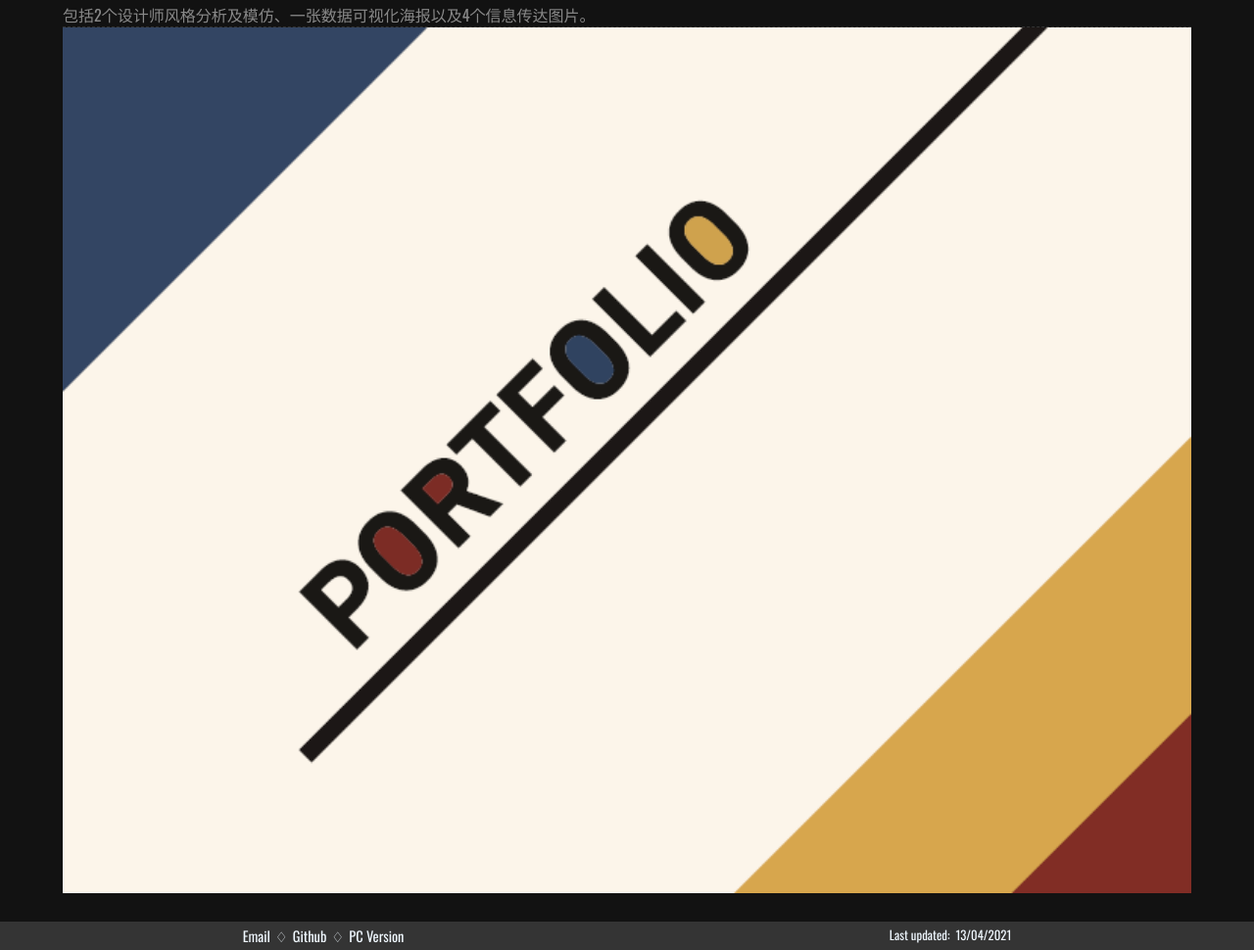
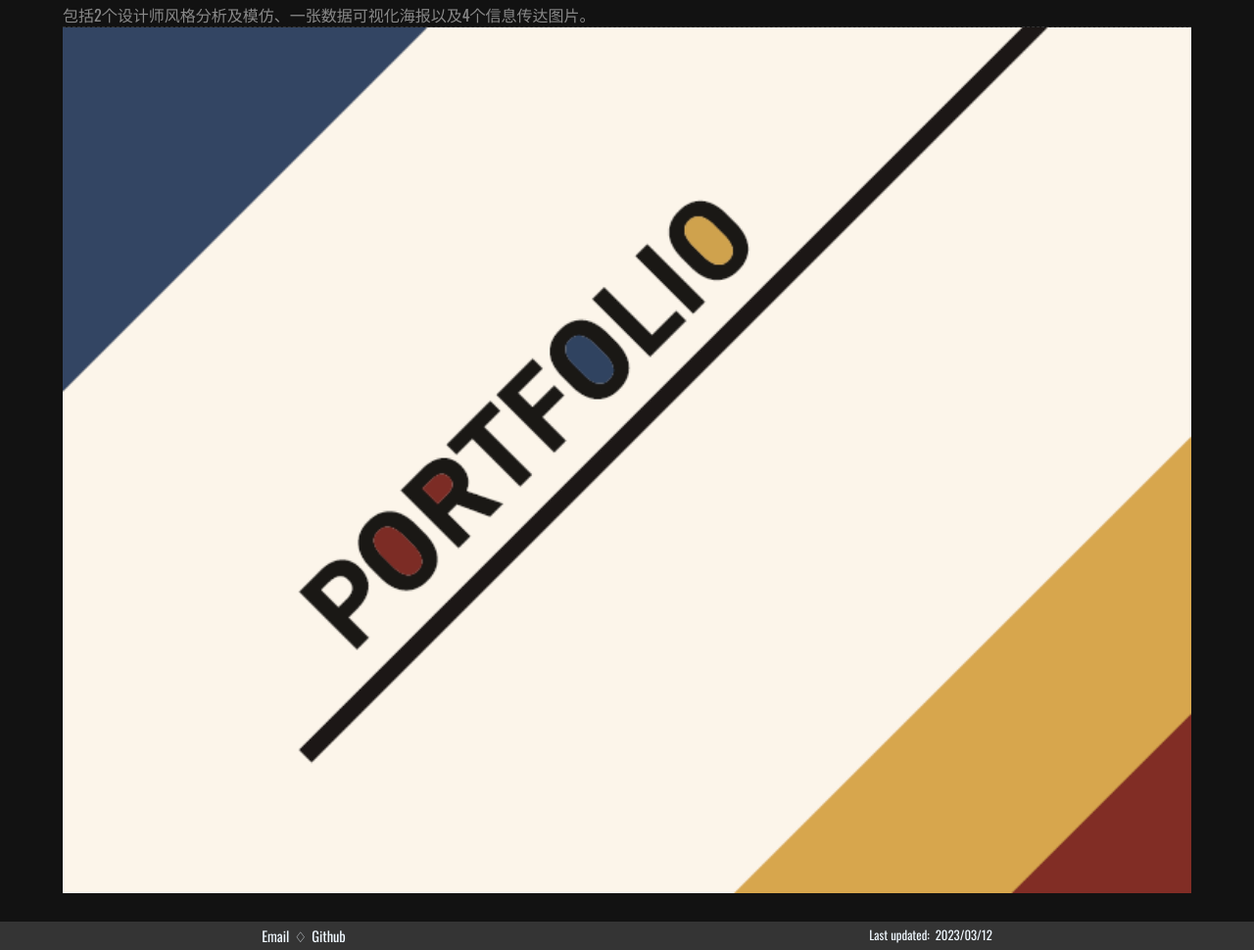
Before and after one commit to lichacha2021/lichacha2021.github.io, a plain HTML site: page index.html in a window 1280 px wide. Shown: the part 4725-5695 px from the top of the page at 98% size. Drawn offline with nearby package versions, Linux system fonts and the light colour scheme; a web font is replaced by a local one.

Commit message:
Update index.html

```diff
--- a/index.html
+++ b/index.html
@@ -172,10 +172,9 @@
         <div class="footer-contact">
             <a href="Mailto:lzr1996@live.cn">Email</a>
             <a href="https://github.com/phthisic" target="_blank">Github</a>
-            <a href="https://phthisic.github.io/" target="_blank">PC Version</a>
         </div>
         <div class="update-time">
-            <p>Last updated: &nbsp;13/04/2021</p>
+            <p>Last updated: &nbsp;2023/03/12</p>
         </div>
     </footer>
 </body>
```
